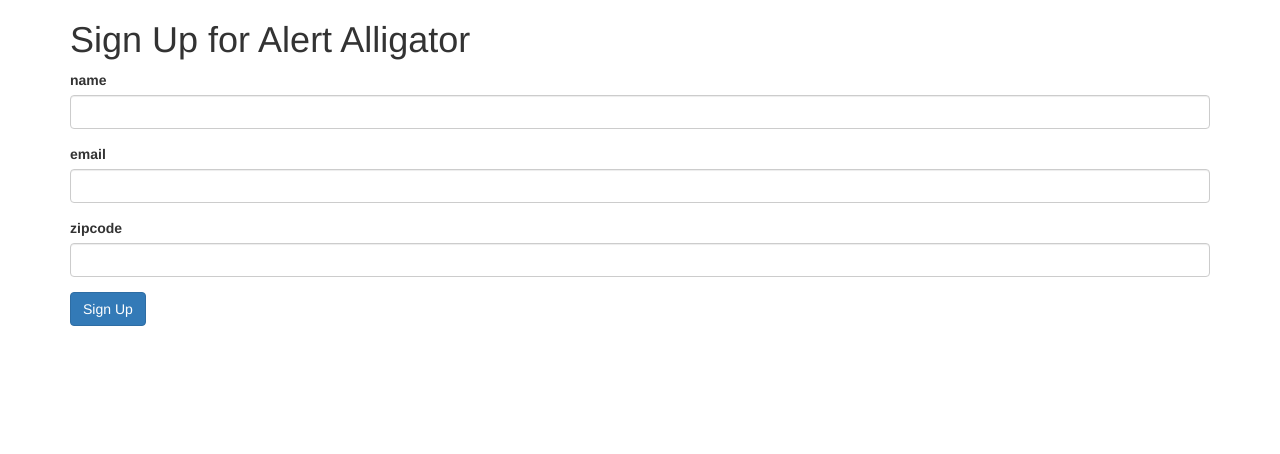
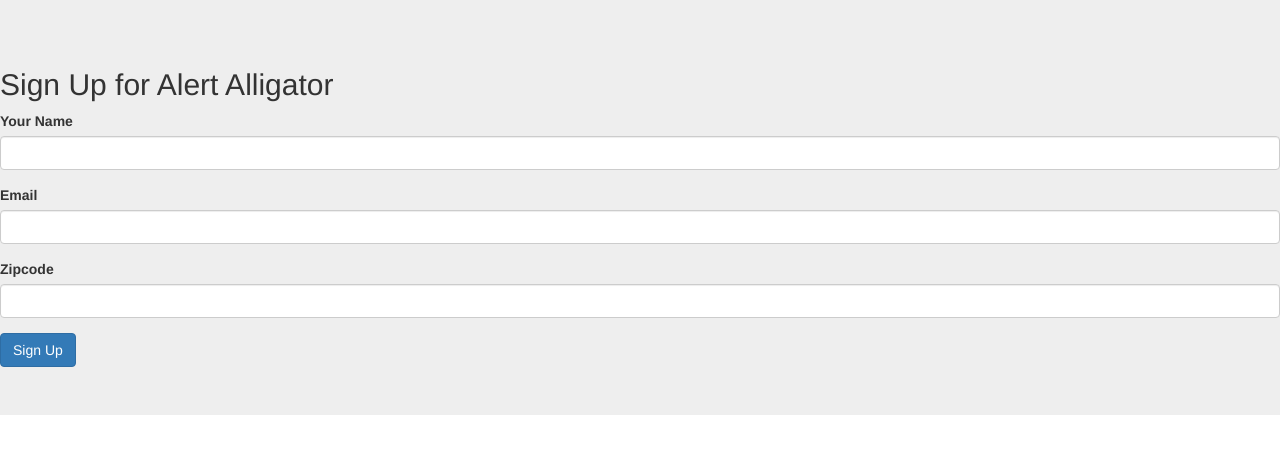
Before and after one commit to MikaylaFr/Alert-Alligator, a Flask app: page / in a window 1280 px wide. Shown: the top 454 px of the page. Run offline with Flask 2, Linux system fonts and the light colour scheme; some libraries are stand-ins or nearby versions.

Commit message:
Update UI

```diff
--- a/app.py
+++ b/app.py
@@ -4,15 +4,16 @@ from flask_bootstrap import Bootstrap
 from flask_wtf import FlaskForm
 from wtforms import StringField, IntegerField
 from wtforms.validators import InputRequired, Email, Length
+import os
 
 app = Flask(__name__)
 app.config['SQLALCHEMY_DATABASE_URI'] = 'sqlite:///test.db' #os.getenv('DATABASE_URL', None)
-app.config['SECRET_KEY'] = 'meow' #os.getenv('WTF_KEY', None)
+app.config['SECRET_KEY'] = 'blah' #os.getenv('WTF_KEY', None)
 db = SQLAlchemy(app)
 Bootstrap(app)
 
 class SignUpForm(FlaskForm):
-    name = StringField('name', validators=[InputRequired(), Length(min=2, max=20)])
+    name = StringField('name', validators=[InputRequired(), Length(min=2, max=50)])
     email = StringField('email', validators=[InputRequired(), Email(message='Valid email required.'), Length(min=5, max=50)])
     zipcode = StringField('zipcode', validators=[InputRequired(), Length(min=5, max=5)])
 
@@ -29,7 +30,7 @@ def index():
         newUser = UserInfo(name = form.name.data, email = form.email.data, zipcode = form.zipcode.data)
         db.session.add(newUser)
         db.session.commit()
-        return "<h1> Sucess! Thank you for using Alert Alligator!<h1>"
+        return "<h1> Success! Thank you for using Alert Alligator!<h1>"
     return render_template('index.html', form=form)
 
 if __name__=="__main__":
--- a/static/css/main.css
+++ b/static/css/main.css
@@ -0,0 +1,3 @@
+.control-label{
+    display: none;
+}
--- a/templates/index.html
+++ b/templates/index.html
@@ -1,17 +1,29 @@
 {% extends 'bootstrap/base.html' %}
 {% import "bootstrap/wtf.html" as wtf %}
-
+{% block head %}
+    {{super() }}
+    <link rel="stylesheet" href="{{ url_for('static', filename='css/main.css') }}">
+{% endblock %}
 {% block title %}Sign Up for Alert Alligator{% endblock %}
 
 {% block content %}
-    <div class="container">
-        <form class="form-register" method="POST" action="/">
-            <h1 class="form-register-title">Sign Up for Alert Alligator</h1>
-                {{ form.hidden_tag() }}
+    <div class="jumbotron">
+        <h2 class="form-register-title">Sign Up for Alert Alligator</h2>
+        <form class="form-register" method="POST" action="/"></form>
+            {{ form.hidden_tag() }}
+            <div class=form-group>
+                <label for="name">Your Name</label>
                 {{ wtf.form_field(form.name) }}
+            </div>
+            <div class=form-group>
+                <label for="email">Email</label>
                 {{ wtf.form_field(form.email) }}
+            </div>
+            <div class=form-group>
+                <label for="zipcode">Zipcode</label>
                 {{ wtf.form_field(form.zipcode) }}
-                <button class="btn btn-primary" type="submit">Sign Up</button>
+            </div>
+            <button class="btn btn-primary" type="submit">Sign Up</button>
         </form>
     </div>
 {% endblock %}
```
Also changed, not shown: 1 other file.
